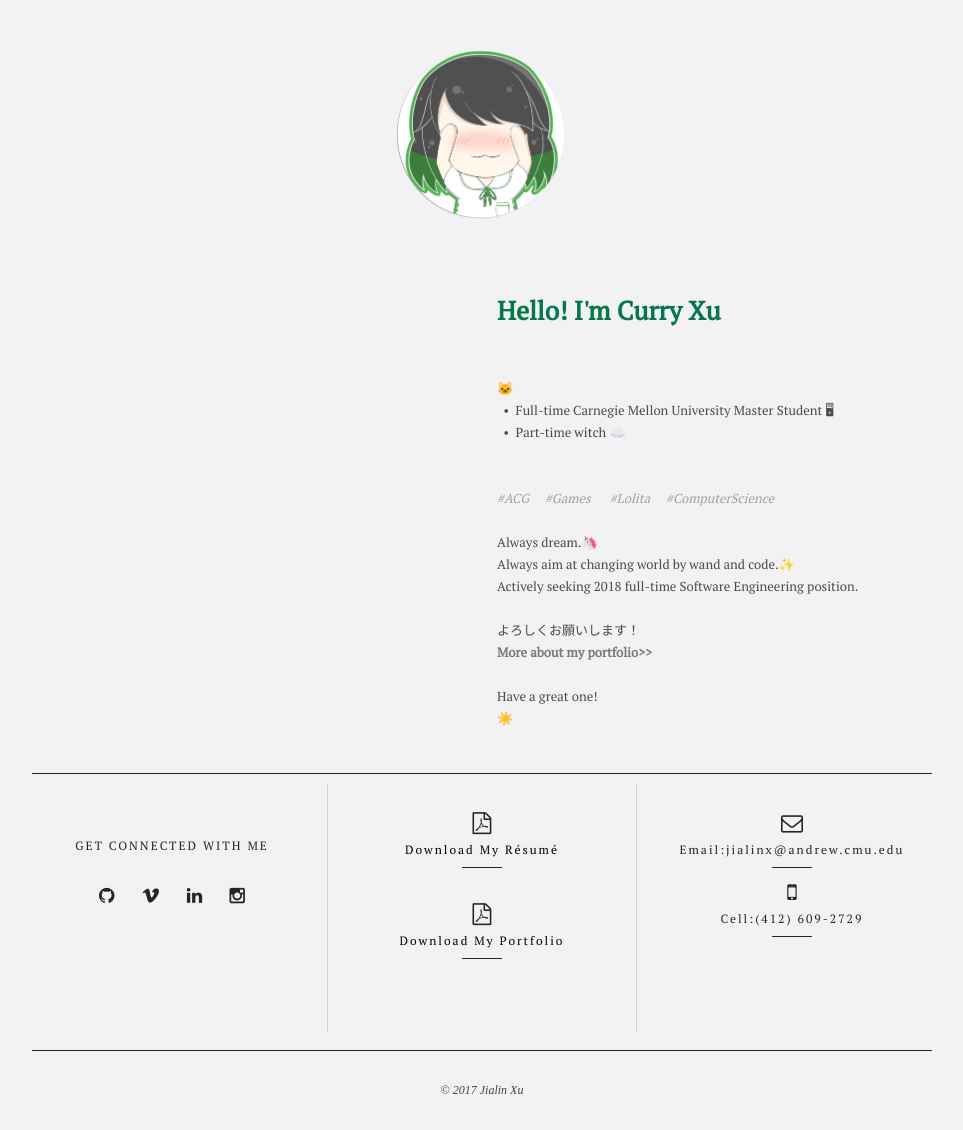
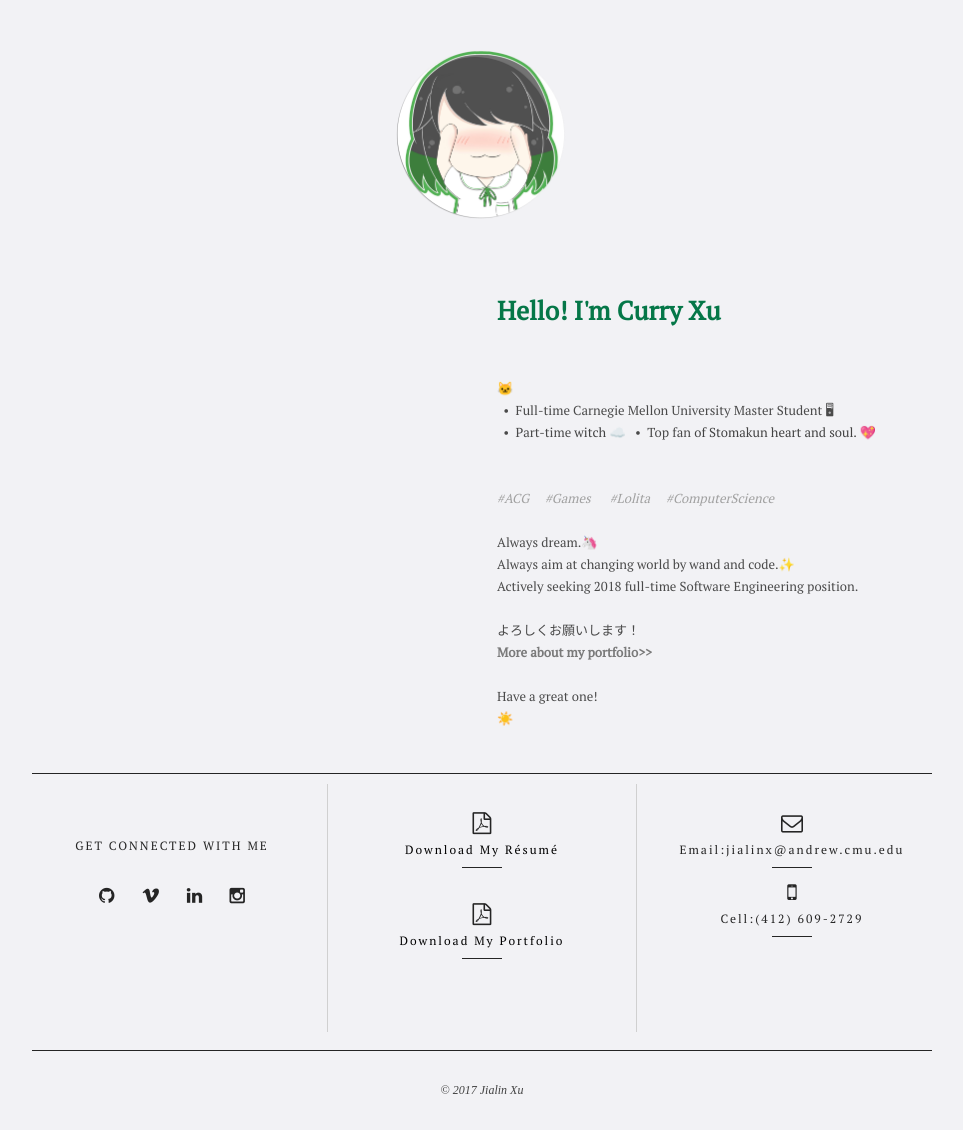
Before and after one commit to pengw0048/CurryX.github.io, a Jekyll site: the page index.html, which Jekyll copies as it is, in a window 1280 px wide. Shown: the whole page, without its empty margins (158-1121 px from the left). Built offline with Jekyll 4.4.1, drawn with Linux system fonts in a browser that asks for light colours.

Commit message:
❤🦄️
Signed-off-by: CurryX <sakura8mery@gmail.com>

```diff
--- a/index.html
+++ b/index.html
@@ -68,6 +68,7 @@
                         <br>
 
                         <span>&nbsp; &bull; &nbsp;</span>Part-time <span style="color:#434343">witch&nbsp;</span>&#9729;&#65039;
+                        <span>&nbsp; &bull; &nbsp;</span>Top fan <span style="color:#434343">of Stomakun heart and soul.&nbsp;</span>&#128150;
                         <br/><br/><br/>
                         <em><span style="color:#a1a1a1">#ACG&nbsp; &nbsp; &nbsp;#Games&nbsp;&nbsp; &nbsp; &nbsp;#Lolita&nbsp; &nbsp; &nbsp;#ComputerScience</span></em>
                         <br/><br/>
```
